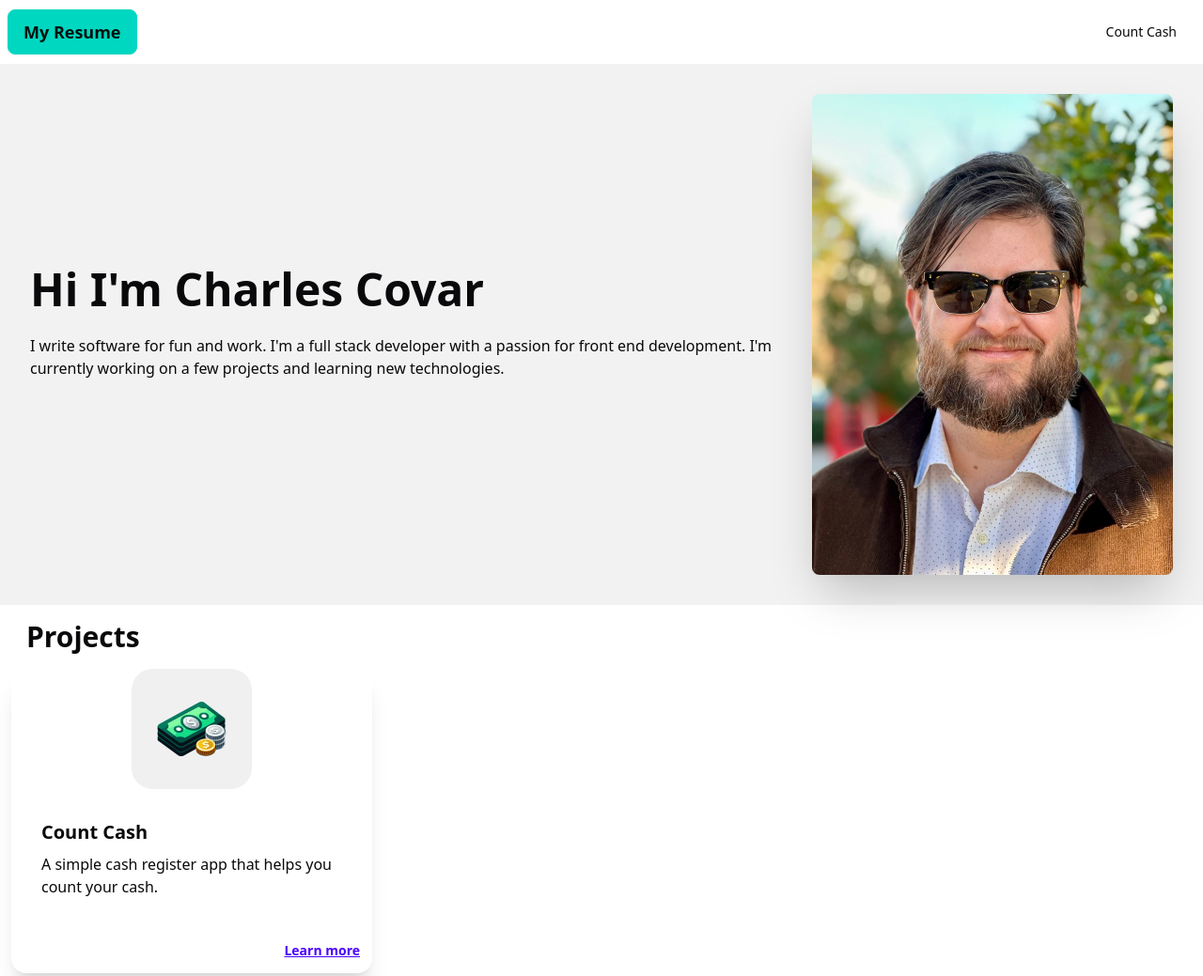
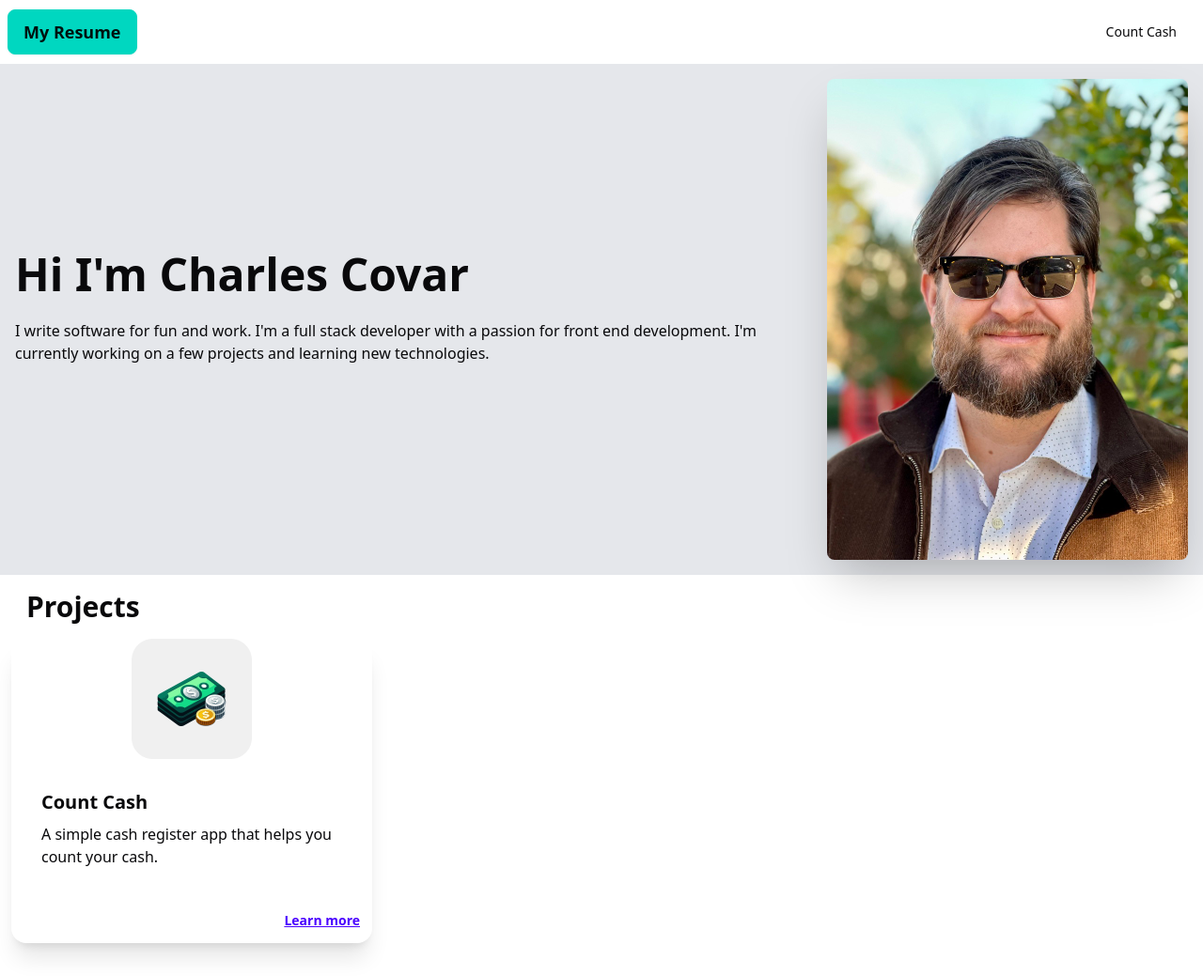
Before and after one commit to crcovar/crcovar.github.io, an Astro site: page / in a window 1280 px wide. Shown: the top 1039 px of the page at 94% size. Built offline with nearby package versions, Linux system fonts and the light colour scheme; Astro itself is replaced by a stand-in of ours.

Commit message:
Removed opacity from hero, replaces margins with padding

```diff
--- a/src/layouts/CountCash.astro
+++ b/src/layouts/CountCash.astro
@@ -21,7 +21,7 @@ const { title } = Astro.props;
     <title>{title}</title>
   </head>
   <body>
-    <header class="flex justify-center m-8">
+    <header class="flex justify-center p-8">
       <a href="/count-cash">
         <img
           src="/count-cash/mac.png"
--- a/src/layouts/Layout.astro
+++ b/src/layouts/Layout.astro
@@ -14,7 +14,7 @@ const { title } = Astro.props;
   <head>
     <meta charset="UTF-8" />
     <meta name="description" content="Astro description" />
-    <meta name="viewport" content="width=device-width, initial-scale=1" />
+    <meta name="viewport" content="width=device-width" />
     <link rel="icon" type="image/svg+xml" href="/favicon.svg" />
     <meta name="generator" content={Astro.generator} />
     <title>{title}</title>
--- a/src/pages/index.astro
+++ b/src/pages/index.astro
@@ -4,8 +4,8 @@ import Card from '../components/Card.astro';
 ---
 
 <Layout title="Charles Covar">
-  <div class="hero bg-base-200">
-    <div class="hero-content flex-col lg:flex-row-reverse m-4">
+  <div class="hero bg-gray-200">
+    <div class="hero-content flex-col lg:flex-row-reverse p-4">
       <img
         src="profile.jpg"
         alt="Charles Covar"
```
